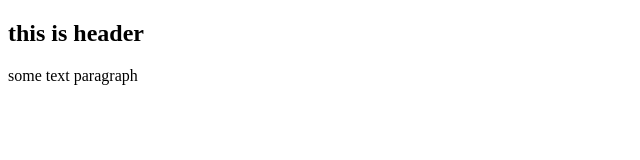
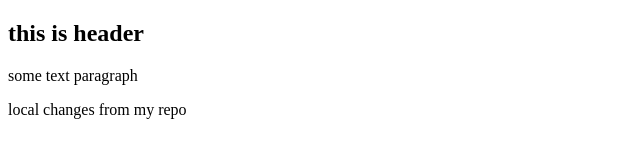
Before and after one commit to Hakim83/git-tutorial, a plain HTML site: page index.html in a window 1280 px wide. Shown: the whole page, without its empty margins (0-640 px from the left). Drawn offline with Linux system fonts and the light colour scheme.

Commit message:
index.html changed from my repo

```diff
--- a/index.html
+++ b/index.html
@@ -6,5 +6,6 @@
 <body>
 <h2>this is header</h2>
 <p> some text paragraph</p>
+<p> local changes from my repo</p>
 </body>
 </html>
```
